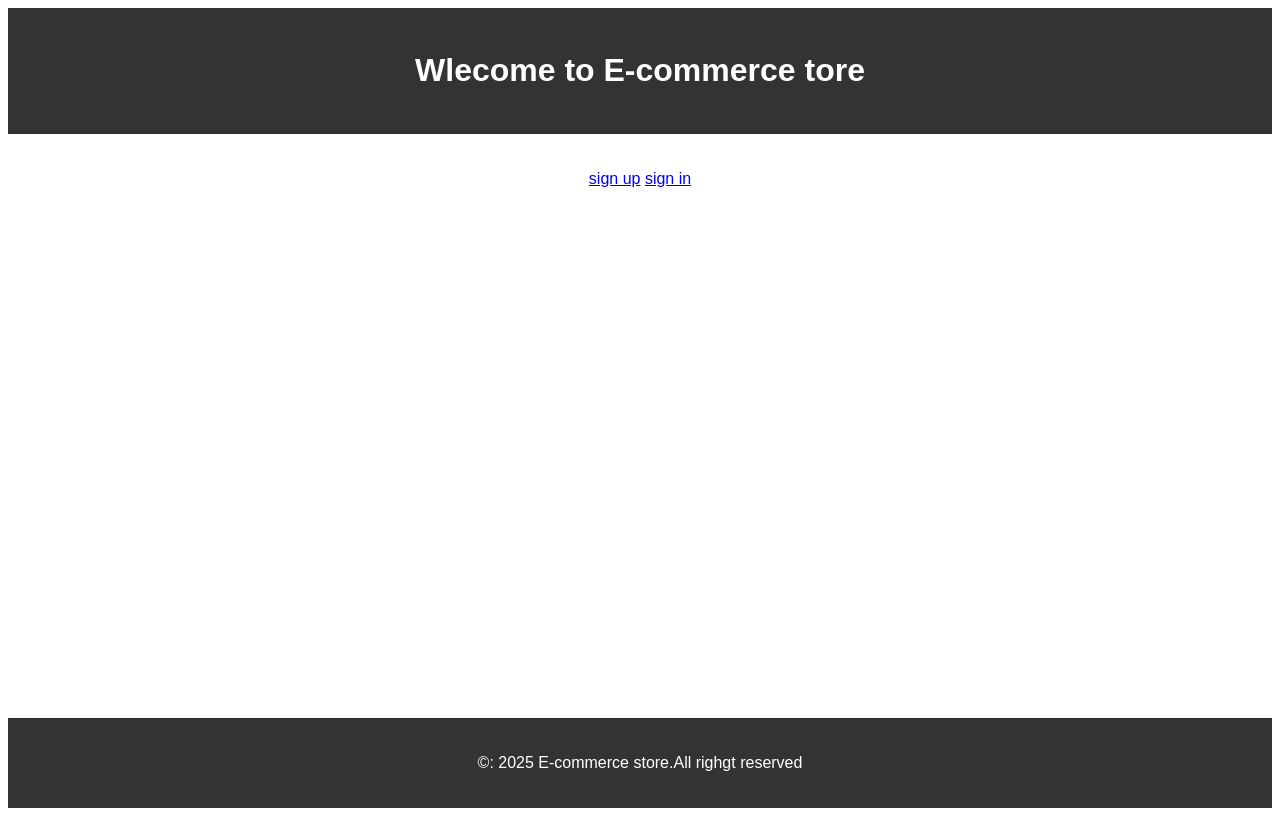
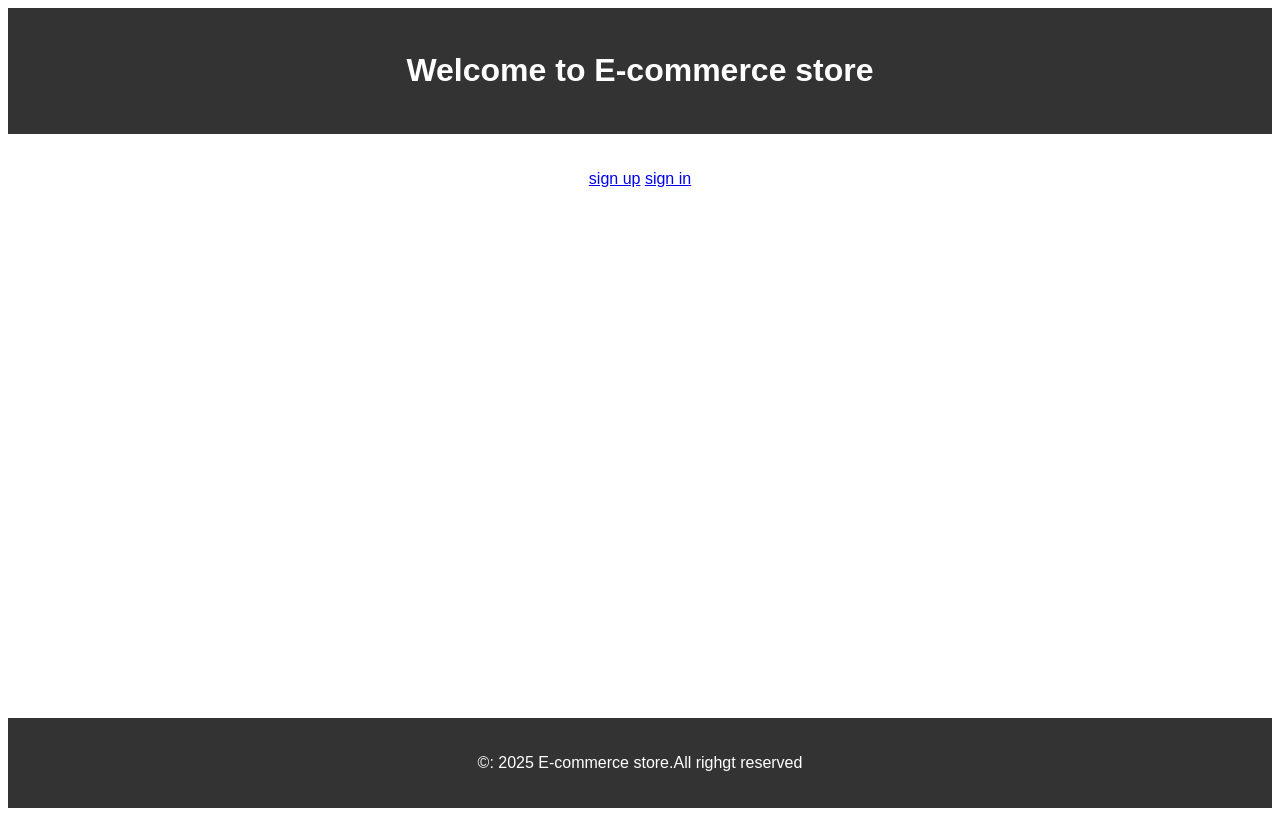
Before and after one commit to Vrishabh-git/E-commerce, a plain HTML site: page index.html in a window 1280 px wide. Drawn offline with Linux system fonts and the light colour scheme.

Commit message:
Update index.html

```diff
--- a/index.html
+++ b/index.html
@@ -9,7 +9,7 @@
 </head>
 <body>
     <header>
-        <h1>Wlecome to E-commerce tore</h1>
+        <h1>Welcome to E-commerce store</h1>
     </header>
     <main>
         <div >
```
